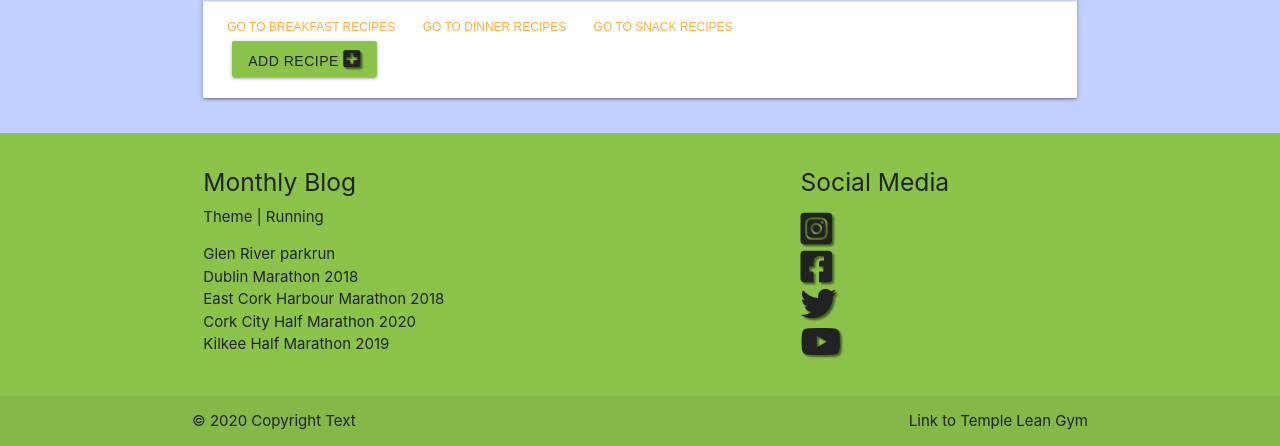
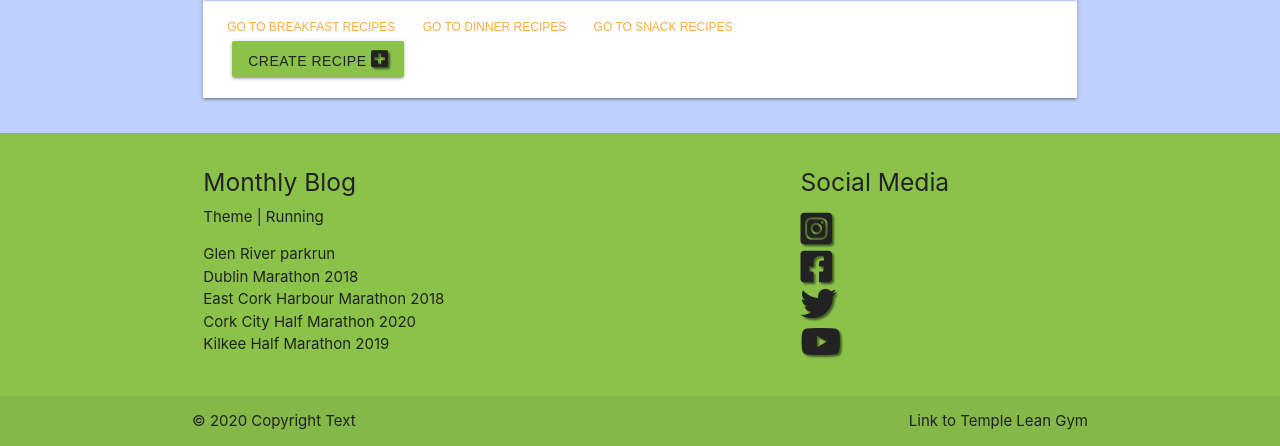
Before and after one commit to Andrew-code2020/ms3onlinecookbook, a Flask app: page /lunch in a window 1280 px wide. Shown: the part 864-1310 px from the top of the page. Run offline with Flask 2, Linux system fonts and the light colour scheme; grey boxes marked "Sample" are stand-in pictures; a database or web service that is not in the repository returns one stand-in record (values such as "Sample title"); some libraries are stand-ins or nearby versions; some web fonts are replaced.

Commit message:
changed word add to create in lunch.html page

```diff
--- a/templates/lunch.html
+++ b/templates/lunch.html
@@ -5,6 +5,7 @@
     <div class="col s12 m12">
         {% for recipe in lunch_meals %}
         <div class="card">
+            <!--Lunch Recipe image-->
             <div class="card-image">
                 <img class="breakfast" src="{{ recipe.recipe_image }}" alt="Lunch Image">
             </div>
@@ -58,7 +59,7 @@
                 <a href="{{ url_for('dinner')}}">Go to Dinner Recipes</a>
                 <a href="{{ url_for('snacks')}}">Go to Snack Recipes</a>
                 <br>
-                <a href="{{ url_for('addrecipe')}}" class="profile btn waves-effect waves-light light-green" >Add Recipe
+                <a href="{{ url_for('addrecipe')}}" class="profile btn waves-effect waves-light light-green" >Create Recipe
                     <i class="fas fa-plus-square"></i> </a>
                 {% if session.user|lower == recipe.created_by|lower %}
                 <a href="{{ url_for('editrecipe', recipe_id=recipe._id)}}" class="profile btn waves-effect waves-light light-green" >Edit Recipe
```
